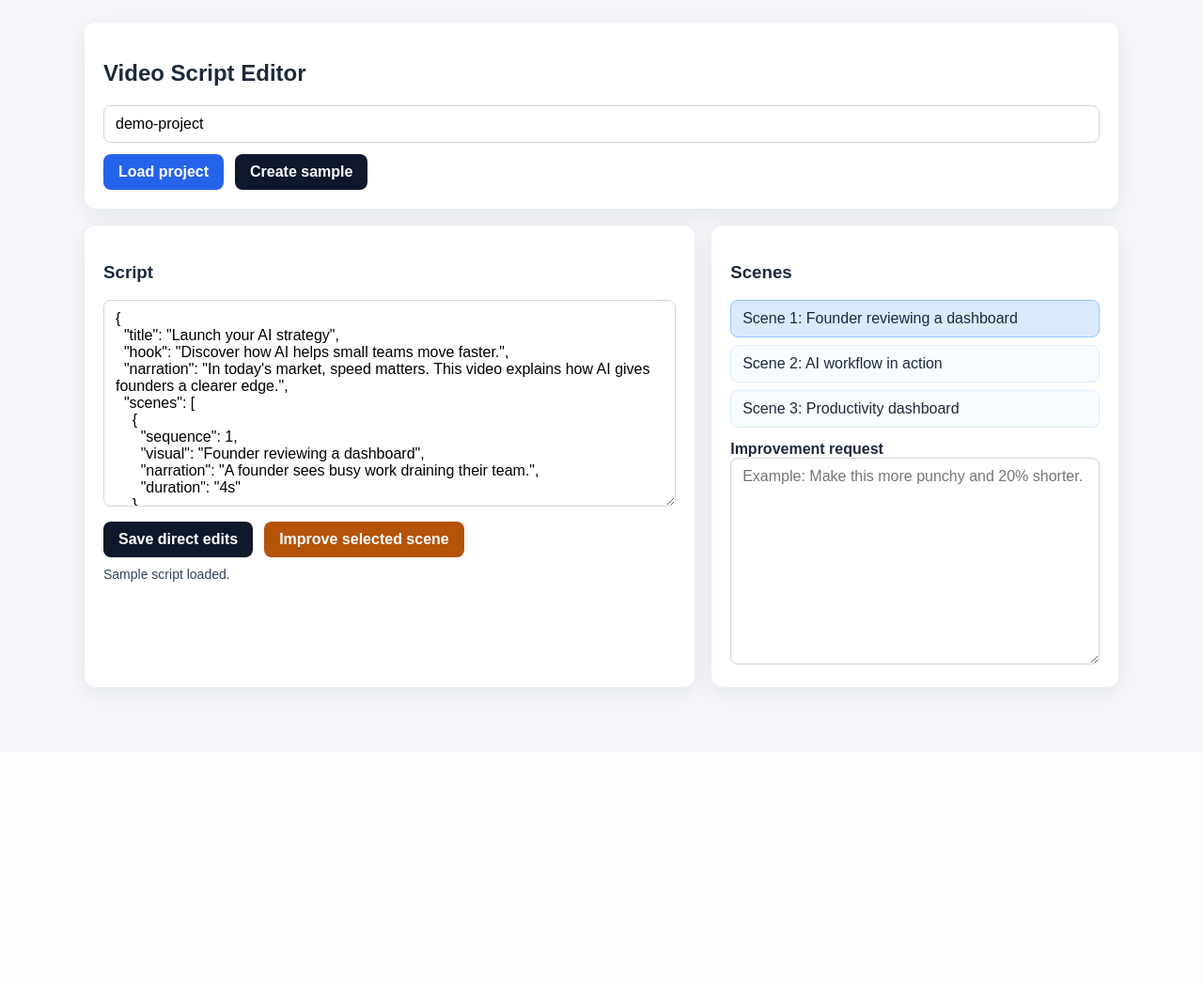
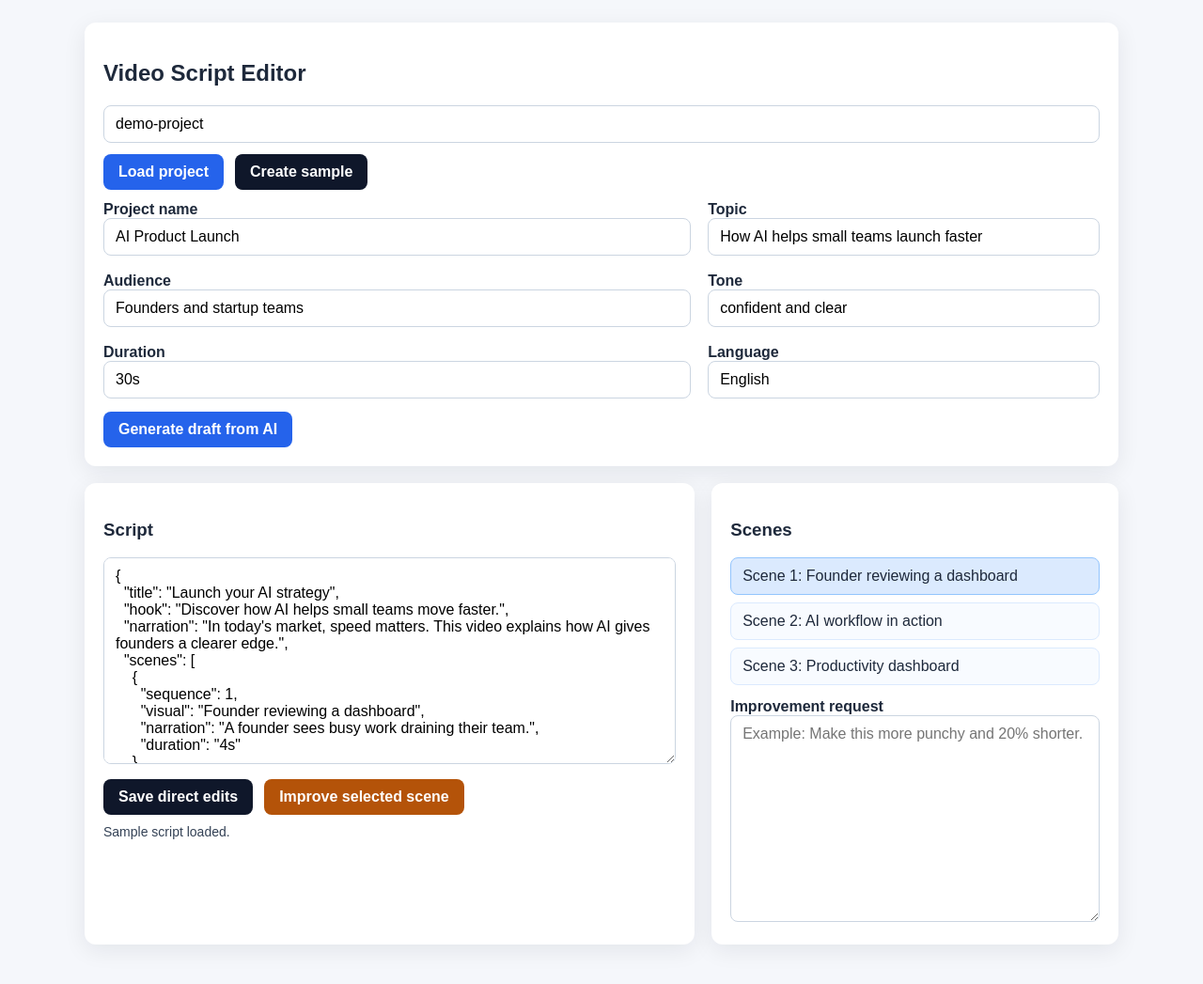
Before and after one commit to ajitswain-dev/VideoGenaration, a Spring Boot app: page /editor.html in a window 1280 px wide. Shown: the whole page at 94% size. Before the commit the page ends 745 px from the top, so only its background shows below. Run offline with Spring Boot 4, Linux system fonts and the light colour scheme; some of the project's set-up classes (security, data sources, template engines, error pages and the like) are left out, and stand-ins take their place.

Commit message:
added secret and correct the docer execution

```diff
--- a/generated/outputs/project-456/version-1/metadata.json
+++ b/generated/outputs/project-456/version-1/metadata.json
@@ -1 +1 @@
-{"projectId":"project-456","approvedScriptVersion":1,"provider":"local-template","model":"template-demo","outputPath":"generated\\outputs\\project-456\\version-1\\demo-output.mp4","metadataPath":"generated\\outputs\\project-456\\version-1\\metadata.json","status":"COMPLETED","createdAt":"2026-11-15T10:22:01.585931300Z"}
+{"projectId":"project-456","approvedScriptVersion":1,"provider":"local-template","model":"template-demo","outputPath":"generated\\outputs\\project-456\\version-1\\demo-output.mp4","metadataPath":"generated\\outputs\\project-456\\version-1\\metadata.json","status":"COMPLETED","createdAt":"2026-11-16T05:12:12.349809200Z"}
--- a/src/main/java/com/ajit/springAI/VideoGenaration/controller/ProjectController.java
+++ b/src/main/java/com/ajit/springAI/VideoGenaration/controller/ProjectController.java
@@ -226,11 +226,6 @@ public class ProjectController {
         return ResponseEntity.ok(response);
     }
 
-    @GetMapping("/editor")
-    public String editorPage() {
-        return "forward:/editor.html";
-    }
-
     private ProjectRecord requireProject(String id) {
         if (projectRecordRepository != null) {
             return projectRecordRepository.findById(id)
--- a/src/main/resources/static/editor.html
+++ b/src/main/resources/static/editor.html
@@ -95,10 +95,41 @@
     <div class="container">
       <div class="panel">
         <h2>Video Script Editor</h2>
-        <div class="toolbar">
+        <div class="toolbar" style="margin-bottom:12px;">
           <input id="projectId" type="text" placeholder="Project ID" value="demo-project" />
           <button id="loadProjectBtn">Load project</button>
           <button id="createSampleBtn" class="secondary">Create sample</button>
+        </div>
+
+        <div class="two-col">
+          <div>
+            <label for="projectName"><strong>Project name</strong></label>
+            <input id="projectName" type="text" value="AI Product Launch" />
+          </div>
+          <div>
+            <label for="topic"><strong>Topic</strong></label>
+            <input id="topic" type="text" value="How AI helps small teams launch faster" />
+          </div>
+          <div>
+            <label for="audience"><strong>Audience</strong></label>
+            <input id="audience" type="text" value="Founders and startup teams" />
+          </div>
+          <div>
+            <label for="tone"><strong>Tone</strong></label>
+            <input id="tone" type="text" value="confident and clear" />
+          </div>
+          <div>
+            <label for="duration"><strong>Duration</strong></label>
+            <input id="duration" type="text" value="30s" />
+          </div>
+          <div>
+            <label for="language"><strong>Language</strong></label>
+            <input id="language" type="text" value="English" />
+          </div>
+        </div>
+
+        <div style="margin-top: 14px;">
+          <button id="generateDraftBtn">Generate draft from AI</button>
         </div>
       </div>
 
@@ -214,7 +245,8 @@
             throw new Error('Project not found');
           }
           const project = await response.json();
-          draft = project.currentDraft || sampleScript;
+          const loadedDraft = project.currentDraft || project.versions?.[project.versions.length - 1];
+          draft = loadedDraft || JSON.parse(JSON.stringify(sampleScript));
           if (!draft || !Array.isArray(draft.scenes)) {
             draft = JSON.parse(JSON.stringify(sampleScript));
           }
@@ -227,6 +259,77 @@
           renderScriptText();
           renderSceneList();
           setStatus('Project not found, using sample draft instead.', true);
+        }
+      }
+
+      async function generateProjectDraft() {
+        const projectName = document.getElementById('projectName').value.trim();
+        const topic = document.getElementById('topic').value.trim();
+        const audience = document.getElementById('audience').value.trim();
+        const tone = document.getElementById('tone').value.trim();
+        const duration = document.getElementById('duration').value.trim();
+        const language = document.getElementById('language').value.trim();
+
+        if (!topic || !audience || !tone || !duration || !language) {
+          setStatus('Please fill in topic, audience, tone, duration, and language.', true);
+          return;
+        }
+
+        const createProjectBody = {
+          projectName: projectName || topic,
+          topic,
+          audience,
+          tone,
+          duration,
+          language,
+          style: 'cinematic'
+        };
+
+        try {
+          setStatus('Creating project...');
+          const createResponse = await fetch('/api/projects', {
+            method: 'POST',
+            headers: { 'Content-Type': 'application/json' },
+            body: JSON.stringify(createProjectBody)
+          });
+
+          if (!createResponse.ok) {
+            const errorText = await createResponse.text();
+            throw new Error(errorText || 'Project creation failed');
+          }
+
+          const project = await createResponse.json();
+          currentProjectId = project.id;
+          document.getElementById('projectId').value = currentProjectId;
+
+          const brief = {
+            topic,
+            audience,
+            tone,
+            duration,
+            language,
+            style: 'cinematic'
+          };
+
+          setStatus('Sending brief to AI to generate the script...');
+          const draftResponse = await fetch(`/api/projects/${currentProjectId}/draft`, {
+            method: 'POST',
+            headers: { 'Content-Type': 'application/json' },
+            body: JSON.stringify(brief)
+          });
+
+          if (!draftResponse.ok) {
+            const errorText = await draftResponse.text();
+            throw new Error(errorText || 'Draft generation failed');
+          }
+
+          draft = await draftResponse.json();
+          selectedSceneIndex = 0;
+          renderScriptText();
+          renderSceneList();
+          setStatus(`Project "${project.projectName || projectName}" created and draft generated.`);
+        } catch (error) {
+          setStatus(error.message || 'Unable to generate draft from AI.', true);
         }
       }
 
@@ -268,6 +371,7 @@
       document.getElementById('saveScriptBtn').addEventListener('click', parseDraftFromEditor);
       document.getElementById('createSampleBtn').addEventListener('click', createSampleDraft);
       document.getElementById('loadProjectBtn').addEventListener('click', loadProject);
+      document.getElementById('generateDraftBtn').addEventListener('click', generateProjectDraft);
       document.getElementById('applySceneFixBtn').addEventListener('click', improveSelectedScene);
 
       createSampleDraft();
```
Also changed, not shown: docker-compose.yml (+4 -5 lines), src/main/java/com/ajit/springAI/VideoGenaration/config/SecurityConfig.java (+21 -1 lines), src/main/java/com/ajit/springAI/VideoGenaration/controller/HomeController.java (added, +18 -0 lines), 1 other file.
